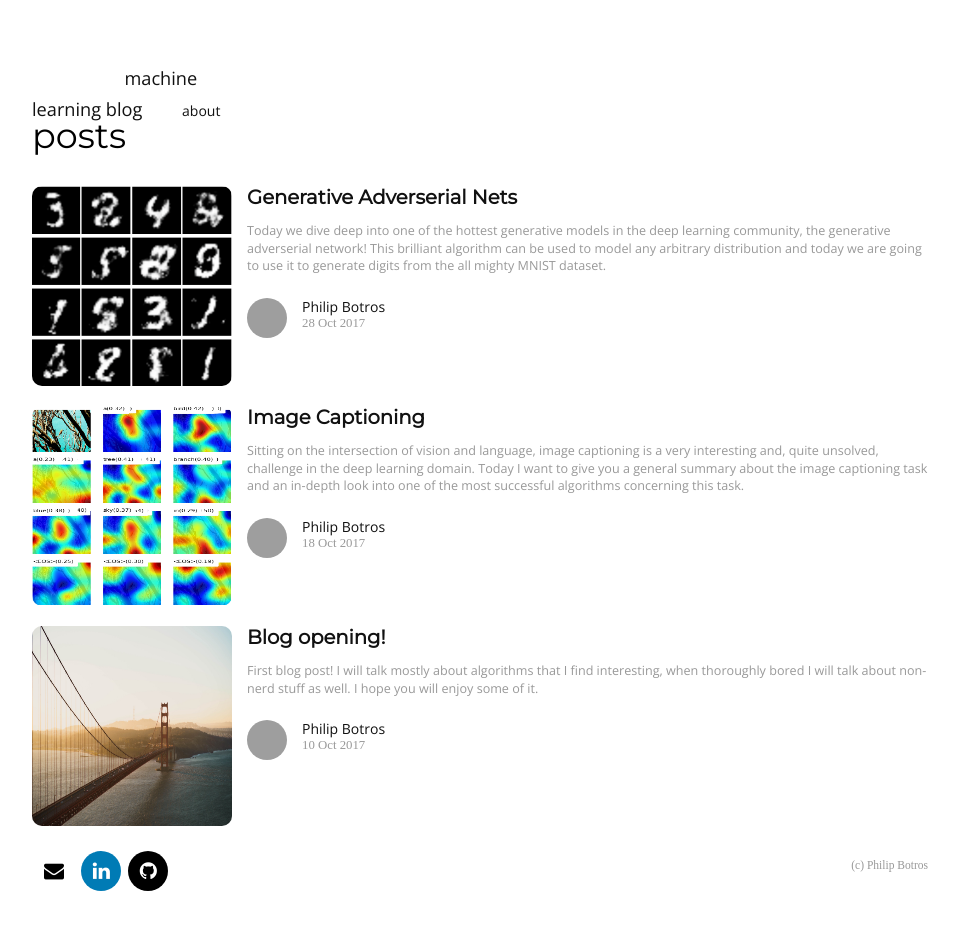
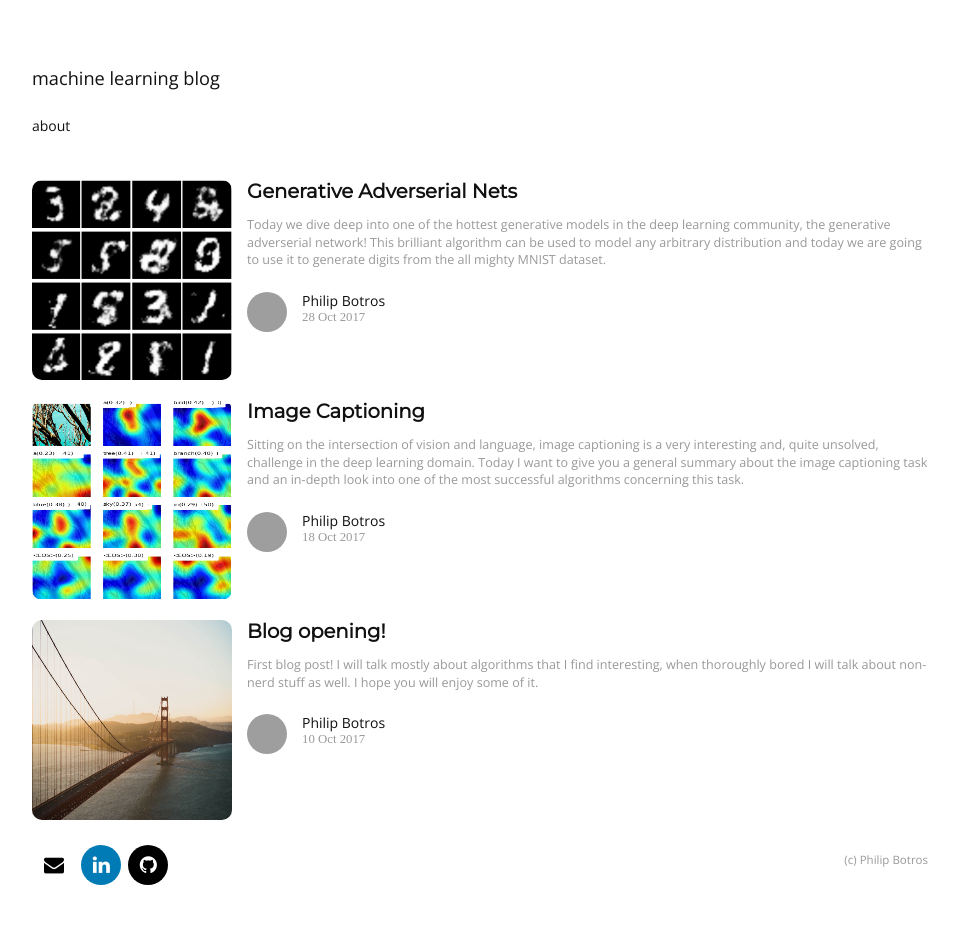
Before and after one commit to PhilipBotros/philipbotros.github.io, a Jekyll site: the page built from index.html, in a window 1280 px wide and 956 px high. Shown: the top 930 px of the window, without its empty margins (160-1119 px from the left). Built offline with Jekyll 4.4.1, drawn with Linux system fonts in a browser that asks for light colours; grey boxes are pictures that could not be loaded.

```diff
--- a/_layouts/default.html
+++ b/_layouts/default.html
@@ -44,8 +44,8 @@
 		<body>
 			<nav>
 	    		<ul>
-	        		<li style="padding-left: 40%;font-size:1.3em"><a href="/">machine learning blog</a></li>
-		        	<li style="padding-left: 15%"><a href="/about">about</a></li>
+	        		<li style="font-size:1.3em"><a href="/">machine learning blog</a></li>
+		        	<li><a href="/about">about</a></li>
 	    		</ul>
 			</nav>
 			<div class="container">
--- a/css/main.css
+++ b/css/main.css
@@ -7,6 +7,7 @@ nav{
     /*background-image: 'sf.jpeg';*/
     background-color: white;
     position: fixed;
+    width: 100%;
 
 }
 
@@ -19,7 +20,7 @@ nav ul {
 }
 
 nav ul li {
-    display: inline;
+    /*display: inline;*/
 
 }
 
@@ -52,14 +53,18 @@ a {
 a:hover {
     text-decoration: underline;
 }
+
+.active {
+    color: #999;
+}
 h1 {
 /*    font-size: 2em;
     font-family: "Bodoni MT", Didot, "Didot LT STD", "Book Antiqua", Garamond, "Times New Roman", serif;*/
     font: 400 35px/1.5 'Montserrat', Georgia, serif;
-    padding-top: 50px;
+    /*padding-top: 50px;*/
 }
 p {
-    font-family: 'Open Sans',` Georgia, serif;
+    font: 400 14px/1.2 'Open Sans', Georgia, serif;
     font-size: .9em;
     line-height: 1.4em;
     color: #999;
@@ -77,6 +82,13 @@ ind img {
 
 }
 
+ind2 img {
+    border-radius: 10px;
+
+    /*border-radius: 50px 15px ;*/
+
+}
+
 img {
     float:left;
     width:200px; height: 200px;
@@ -84,9 +96,16 @@ img {
     border-radius: 10px;
     /*border-radius: 50%;*/
 }
+
+h1.posts{
+/*    font-size: 2em;
+    font-family: "Bodoni MT", Didot, "Didot LT STD", "Book Antiqua", Garamond, "Times New Roman", serif;*/
+    font: 400 35px/1.5 'Montserrat', Georgia, serif;
+    padding-top: 50px;
+}
 ul.posts {
     margin: 20px auto 40px;
-    font-size: 1.5em;
+    font-size: 2em;
 }
 
 
--- a/index.html
+++ b/index.html
@@ -18,8 +18,8 @@ title: Philip Botros
 }
 </style>
 
-<h1> posts </h1>
-<ul class="default">
+<!-- <h1> posts </h1> -->
+<ul style="padding-top: 120px">
 	  {% for post in site.posts %}
 		    <li style="clear:both;border: 0px solid #d5d5d5;overflow: hidden; display: block">
 		    	<!-- <span class="author">{{ post.date | date_to_string }}</span> -->
```
Also changed, not shown: about/index.html (+11 -5 lines).
